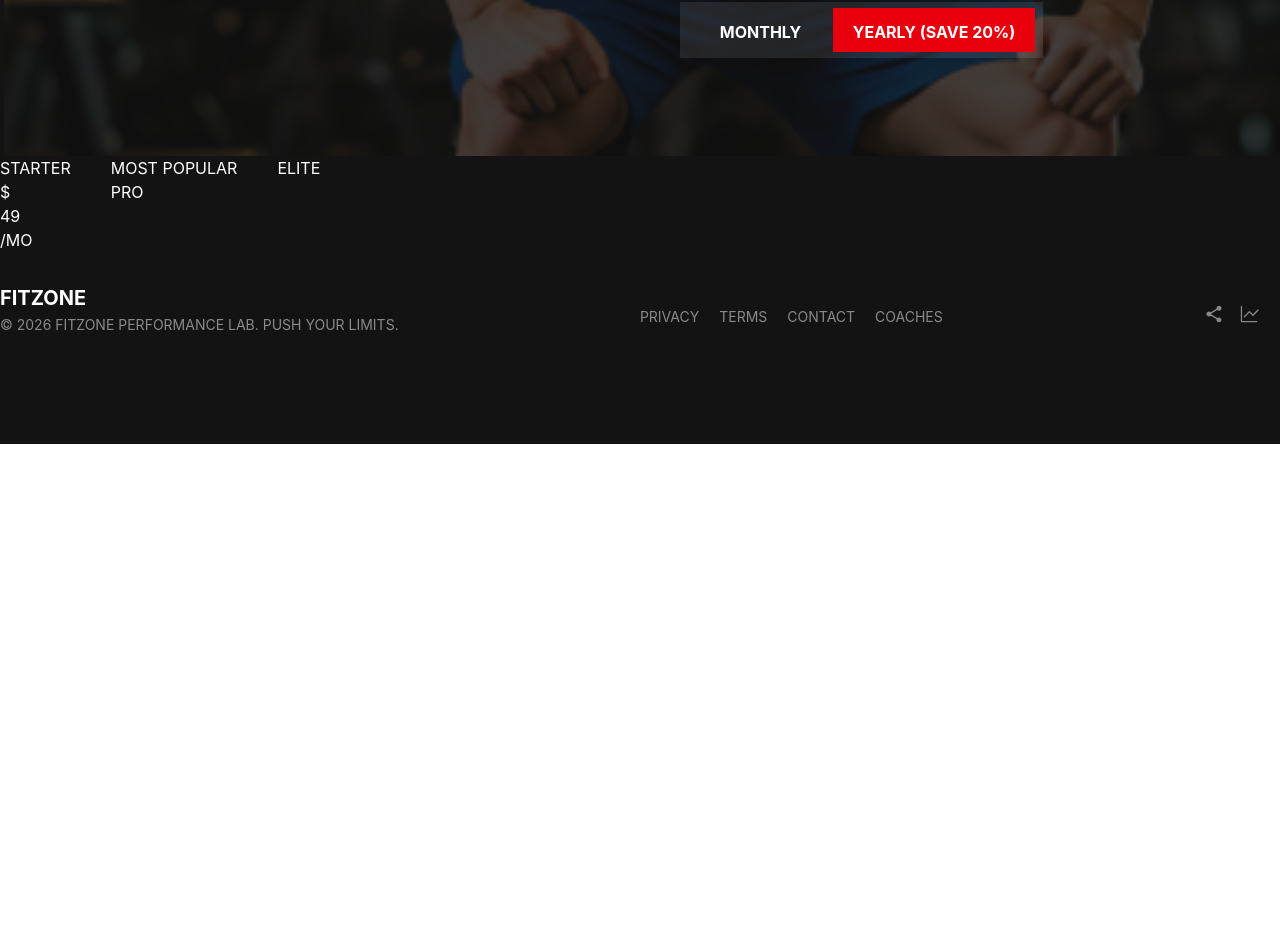
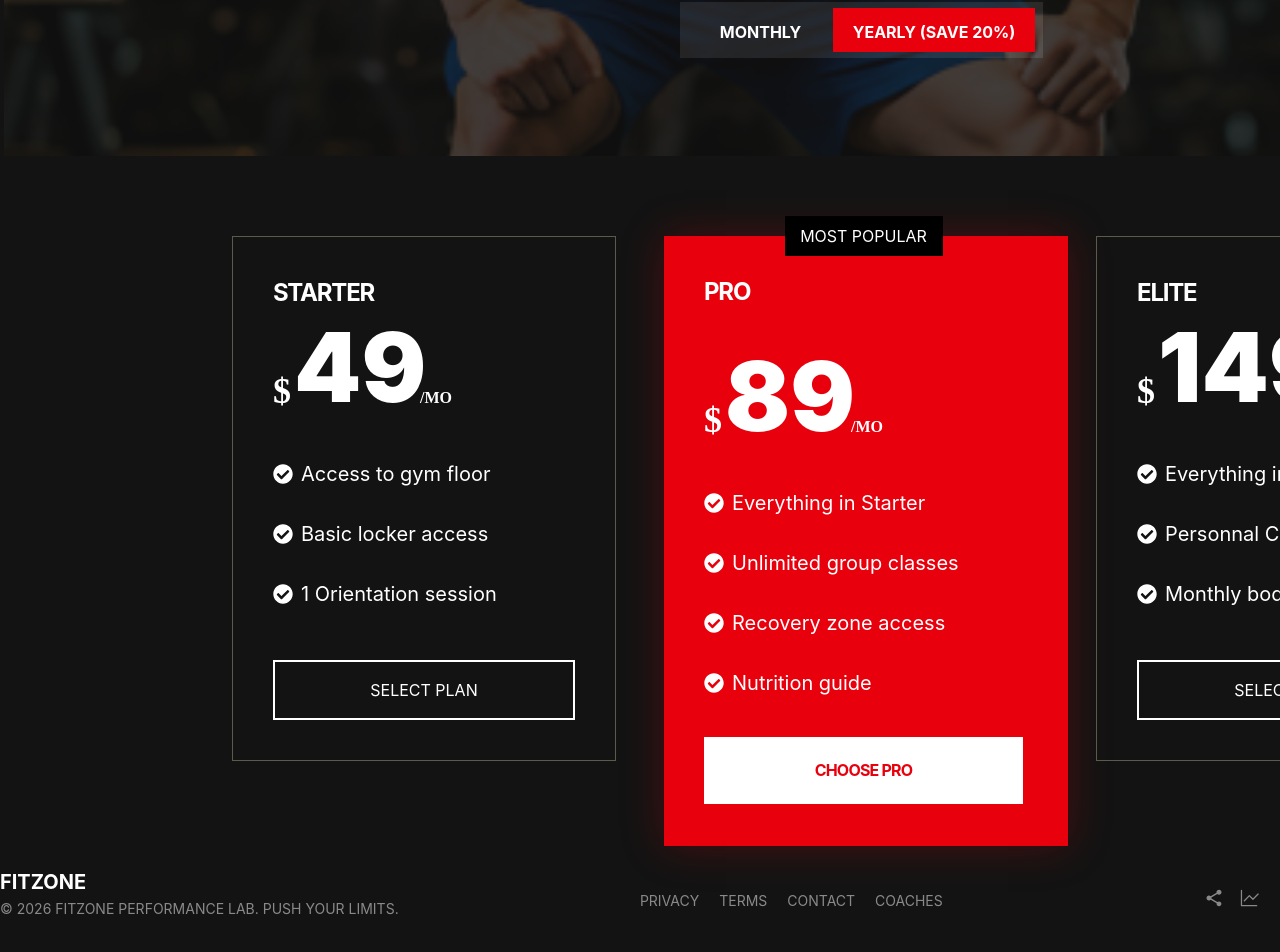
Before and after one commit to tekilaofficielpro/fitzone, a React (Vite) app: page /pricing in a window 1280 px wide. Shown: the part 374-1326 px from the top of the page. Before the commit the page ends 818 px from the top, so only its background shows below. Built offline with nearby package versions, Linux system fonts and the light colour scheme.

Commit message:
Pricing cards

```diff
--- a/src/pages/niniPages/Pricing.jsx
+++ b/src/pages/niniPages/Pricing.jsx
@@ -1,10 +1,11 @@
 import React from 'react'
+import { FaCheckCircle } from "react-icons/fa";
 
 const Pricing = () => {
   return (
      <>
     {/* Section Hero et Banière */}
-    <section className='relative w-[1700px] h-[450px] mx-1  py-24 px-120 flex flex-col gap-16 '>
+    <section className='relative w-[1680px] h-[450px] mx-1  py-24 px-120 flex flex-col gap-16 '>
       <div
         className="absolute inset-0 bg-[url('/pricingCoach4.png')] bg-cover bg-center"
         style={{ opacity: 0.2 }}
@@ -26,29 +27,58 @@ const Pricing = () => {
     </section>
 
     {/* Pricing card section */}
-    <section className='text-white'>
-      <div className=''>
-        <ul className='flex flex-row gap-10'>
-          <li>
-            <div>
-              <h1>STARTER</h1>
-              <div>
-                <h1>$</h1>
-                <h1>49</h1>
-                <h2>/MO</h2>
+    <section className='w-[1280px] h-[680px] text-white '>
+      <div className='py-[80px] px-[32px] position relative left-[200px] bg-[#131313]'>
+        <ul className='w-[1216px] h-[520px] max-w-[1280px] grid grid-rows-1 grid-cols-3 gap-y-8 gap-x-20 opacity-100'>
+          <li className='w-[384px] h-[525px] flex justify-between p-10 border-1 border-olive-600 opacity-100 col-start-1 row-start-1 col-span-1 row-span-1'>
+            <div className="">
+              <h1 className="w-[302px] h-[32px] mb-2.5 font-bold text-[24px] leading-[32px] tracking-[-1.2px] align-middle uppercase">STARTER</h1>
+              <div className='flex flex-row gap-2'>
+                <h1 class="w-[23px] h-[42px] position relative top-[52px] font-['Space_Grotesk'] font-black text-[36px] leading-[40px] tracking-normal align-middle">$</h1>
+                <h1 className="w-[123px] h-[101px] position relative right-[10px] font-black text-[96px] leading-[96px] tracking-normal align-middle">49</h1>
+                <h2 className="w-[33px] h-[25px] position relative top-[67px] right-[15px] font-['Space_Grotesk'] font-bold text-[16px] leading-[24px] tracking-normal align-middle">/MO</h2>
               </div>
+              <ul className='w-[319px] h-[160px] pt-[8px] mt-[32px] flex flex-col gap-[32px]'>
+                <li className='flex flex-row gap-2 text-xl'><FaCheckCircle className='position relative top-1'/>Access to gym floor</li>
+                <li className='flex flex-row gap-2 text-xl'><FaCheckCircle className='position relative top-1'/>Basic locker access</li>
+                <li className='flex flex-row gap-2 text-xl'><FaCheckCircle className='position relative top-1'/>1 Orientation session</li>
+              </ul>
+              <button className="w-[302px] h-[60px] border-2 mt-[48px] border-[#FFFFFF]">SELECT PLAN</button>
 
             </div>
           </li>
-          <li>
+          <li className='w-[404px] h-[610px] bg-[#E8000D] shadow-[0_0_40px_0_#E8000D40] flex justify-between p-10 opacity-100 col-start-2 row-start-1 col-span-1 row-span-1 left-[416px]'>
             <fieldset>
-              <legend>MOST POPULAR</legend>
-              <h1>PRO</h1>
+              <legend className="w-[158px] py-2 text-center position relative bottom-[60px] bg-[#000000]">MOST POPULAR</legend>
+              <h1 className="w-[302px] h-[32px] font-bold text-[24px] leading-[32px] tracking-[-1.2px] align-middle uppercase position relative bottom-[40px]">PRO</h1>
+              <div className='flex flex-row gap-2'>
+                <h1 class="w-[23px] h-[42px] position relative top-[52px] font-['Space_Grotesk'] font-black text-[36px] leading-[40px] tracking-normal align-middle">$</h1>
+                <h1 className="w-[123px] h-[101px] position relative right-[10px] font-black text-[96px] leading-[96px] tracking-normal align-middle">89</h1>
+                <h2 className="w-[33px] h-[25px] position relative top-[67px] right-[15px] font-['Space_Grotesk'] font-bold text-[16px] leading-[24px] tracking-normal align-middle">/MO</h2>
+              </div>
+              <ul className='w-[319px] h-[160px] pt-[8px] mt-[32px] flex flex-col gap-[32px]'>
+                <li className='flex flex-row gap-2 text-xl'><FaCheckCircle className='position relative top-1'/>Everything in Starter</li>
+                <li className='flex flex-row gap-2 text-xl'><FaCheckCircle className='position relative top-1'/>Unlimited group classes</li>
+                <li className='flex flex-row gap-2 text-xl'><FaCheckCircle className='position relative top-1'/>Recovery zone access</li>
+                <li className='flex flex-row gap-2 text-xl'><FaCheckCircle className='position relative top-1'/>Nutrition guide</li>
+              </ul>
+              <button className="w-[319px] h-[67px] py-[20px] px-[24px] mt-[96px] bg-[#FFFFFF]"><p className=" h-[25px] text-[16px] leading-[24px] tracking-[-0.8px] text-center text-[#E8000D] align-middle uppercase font-bold">CHOOSE PRO</p></button>
             </fieldset>
           </li>
-          <li>
+          <li className='w-[384px] h-[525px] flex justify-between p-10 border-1 border-olive-600 opacity-100 col-start-3 row-start-1 col-span-1 row-span-1'>
             <div>
-              <h1>ELITE</h1>
+              <h1 className="w-[302px] h-[32px] mb-2.5 font-bold text-[24px] leading-[32px] tracking-[-1.2px] align-middle uppercase">ELITE</h1>
+              <div className='flex flex-row gap-2'>
+                <h1 class="w-[23px] h-[42px] position relative top-[52px] font-['Space_Grotesk'] font-black text-[36px] leading-[40px] tracking-normal align-middle">$</h1>
+                <h1 className="w-[123px] h-[101px] position relative right-[10px] font-black text-[96px] leading-[96px] tracking-normal align-middle">149</h1>
+                <h2 className="w-[33px] h-[25px] position relative top-[67px] left-[30px] font-['Space_Grotesk'] font-bold text-[16px] leading-[24px] tracking-normal align-middle">/MO</h2>
+              </div>
+              <ul className='w-[319px] h-[160px] pt-[8px] mt-[32px] flex flex-col gap-[32px]'>
+                <li className='flex flex-row gap-2 text-xl'><FaCheckCircle className='position relative top-1'/>Everything in pro</li>
+                <li className='flex flex-row gap-2 text-xl'><FaCheckCircle className='position relative top-1'/>Personnal Coach (2/mo)</li>
+                <li className='flex flex-row gap-2 text-xl'><FaCheckCircle className='position relative top-1'/>Monthly body scans</li>
+              </ul>
+              <button className="w-[302px] h-[60px] border-2 mt-[48px] border-[#FFFFFF]">SELECT PLAN</button>
             </div>
           </li>
         </ul>
```
